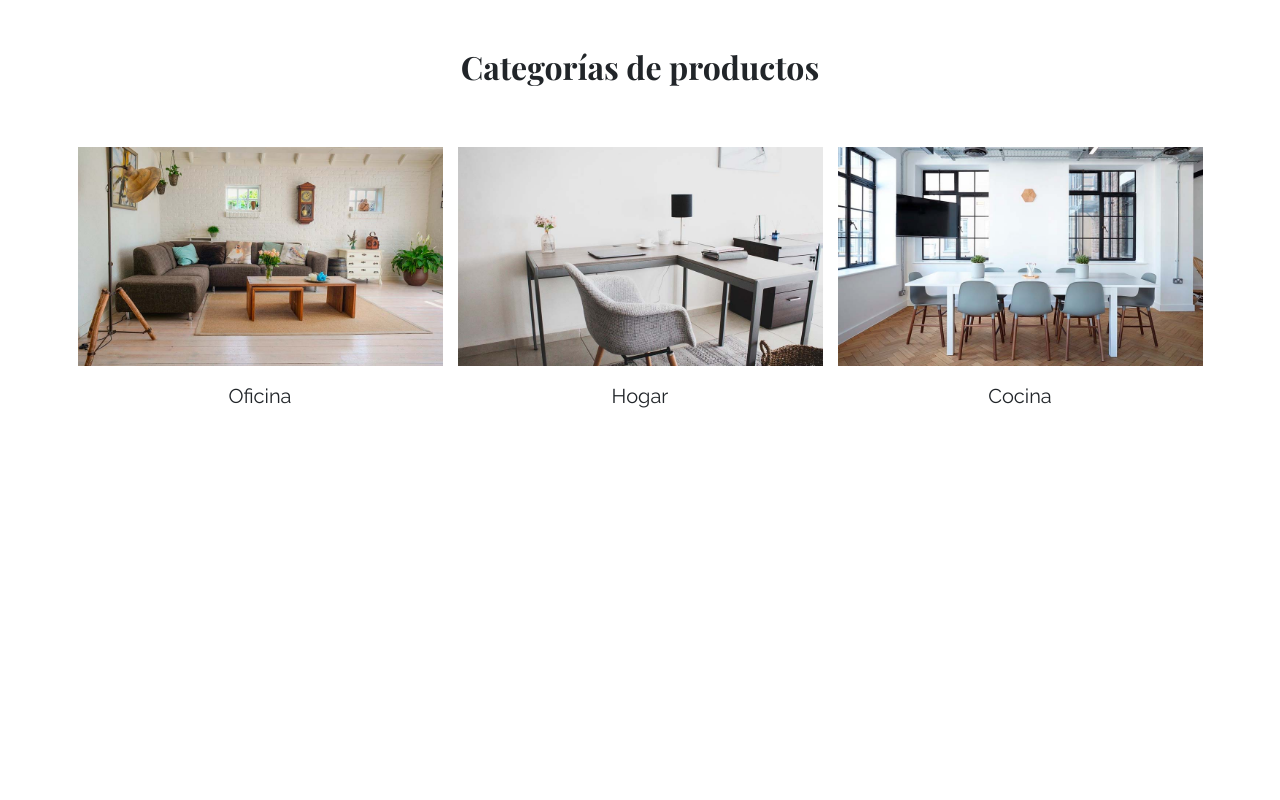
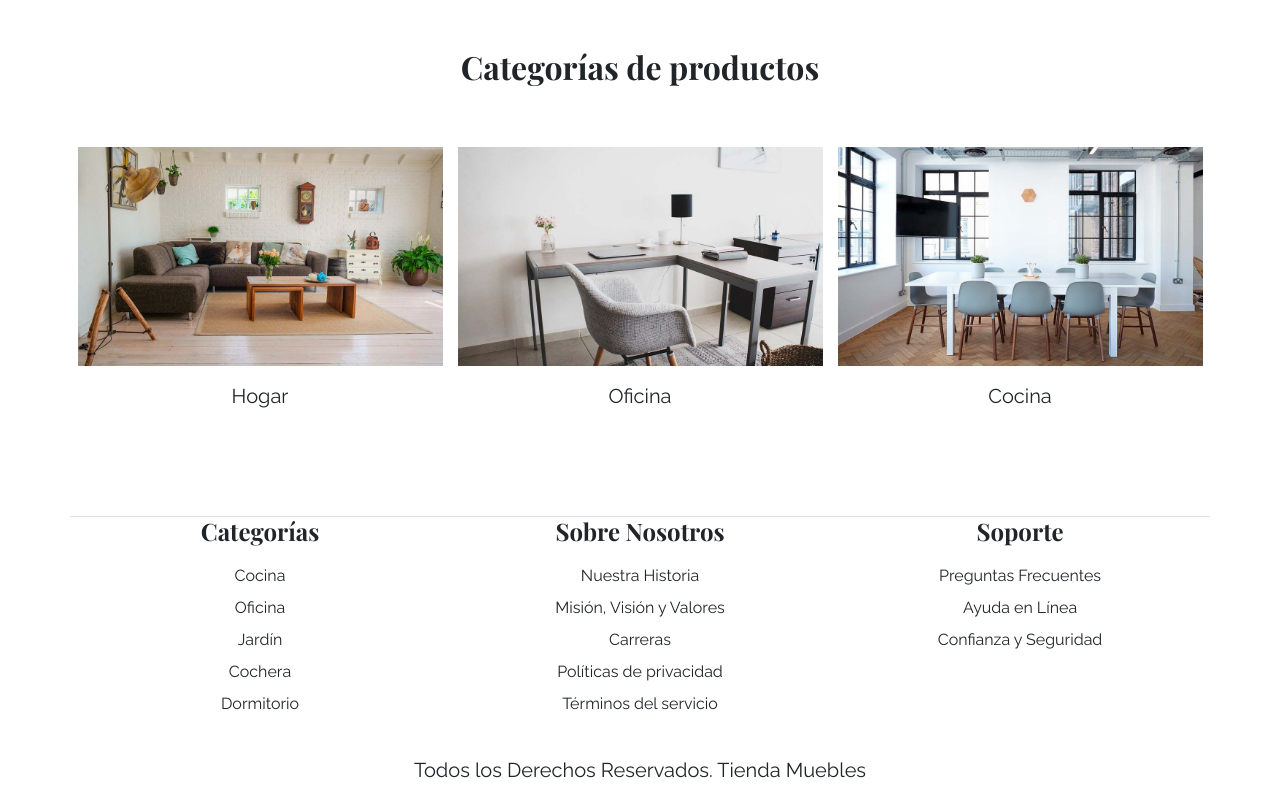
Before and after one commit to MarianoMasondo/Boorstrap-5-Practice, a plain HTML site: page index.html in a window 1280 px wide. Shown: the part 2704-3504 px from the top of the page. Before the commit the page ends 3130 px from the top, so only its background shows below. Drawn offline with nearby package versions, Linux system fonts and the light colour scheme.

Commit message:
about us

```diff
--- a/css/app.css
+++ b/css/app.css
@@ -84,10 +84,10 @@ h3 {
 }
 
 .categoria img {
-    transition-property: transform;
-    transition-duration: 300ms;
+  transition-property: transform;
+  transition-duration: 300ms;
 }
 
 .categoria img:hover {
-    transform: scale(1.2);
+  transform: scale(1.2);
 }
--- a/index.html
+++ b/index.html
@@ -191,7 +191,7 @@
           <a
             class="text-dark fs-2 text-decoration-none text-center d-block py-3"
             href="#"
-            >Oficina</a
+            >Hogar</a
           >
         </div>
         <div class="col-md-4 categoria">
@@ -205,7 +205,7 @@
           <a
             class="text-dark fs-2 text-decoration-none text-center d-block py-3"
             href="#"
-              >Hogar</a
+            >Oficina</a
           >
         </div>
         <div class="col-md-4 categoria">
@@ -223,8 +223,58 @@
           >
         </div>
       </div>
-
     </section>
+    <footer class="pt-5 mt-5">
+      <div class="container-xl mt-5 border-top">
+        <div class="row">
+          <div class="col-md-4 mb-4 mb-md-0 text-center">
+            <h3 class="mb-4">Categorías</h3>
+            <nav class="d-flex flex-column">
+              <a class="text-dark text-decoration-none" href="#">Cocina</a>
+              <a class="text-dark text-decoration-none" href="#">Oficina</a>
+              <a class="text-dark text-decoration-none" href="#">Jardín</a>
+              <a class="text-dark text-decoration-none" href="#">Cochera</a>
+              <a class="text-dark text-decoration-none" href="#">Dormitorio</a>
+            </nav>
+          </div>
+          <div class="col-md-4 mb-4 mb-md-0 text-center">
+            <h3 class="mb-4">Sobre Nosotros</h3>
+            <nav class="d-flex flex-column">
+              <a class="text-dark text-decoration-none" href="#"
+                >Nuestra Historia</a
+              >
+              <a class="text-dark text-decoration-none" href="#"
+                >Misión, Visión y Valores</a
+              >
+              <a class="text-dark text-decoration-none" href="#">Carreras</a>
+              <a class="text-dark text-decoration-none" href="#"
+                >Políticas de privacidad</a
+              >
+              <a class="text-dark text-decoration-none" href="#"
+                >Términos del servicio</a
+              >
+            </nav>
+          </div>
+          <div class="col-md-4 mb-4 mb-md-0 text-center">
+            <h3 class="mb-4">Soporte</h3>
+            <nav class="d-flex flex-column">
+              <a class="text-dark text-decoration-none" href="#"
+                >Preguntas Frecuentes</a
+              >
+              <a class="text-dark text-decoration-none" href="#"
+                >Ayuda en Línea</a
+              >
+              <a class="text-dark text-decoration-none" href="#"
+                >Confianza y Seguridad</a
+              >
+            </nav>
+          </div>
+        </div>
+        <p class="mt-5 text-center fs-2">
+          Todos los Derechos Reservados. Tienda Muebles
+        </p>
+      </div>
+    </footer>
     <script src="js/bootstrap.bundle.min.js"></script>
   </body>
 </html>
```
Lines whose indentation alone changed are shown as unchanged.
